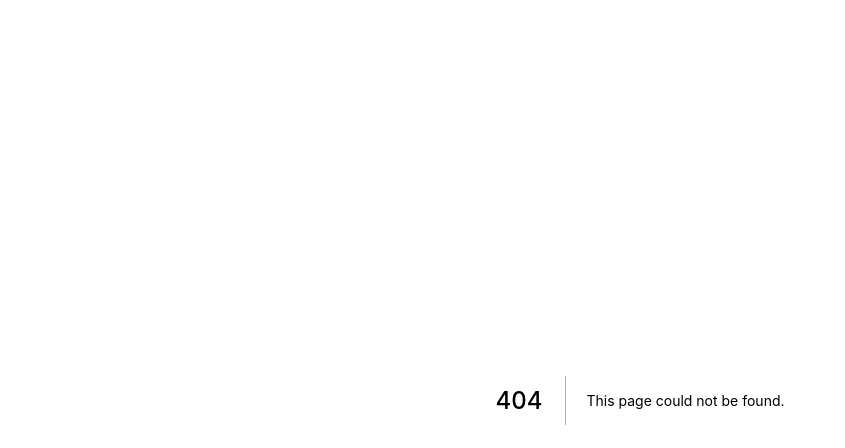
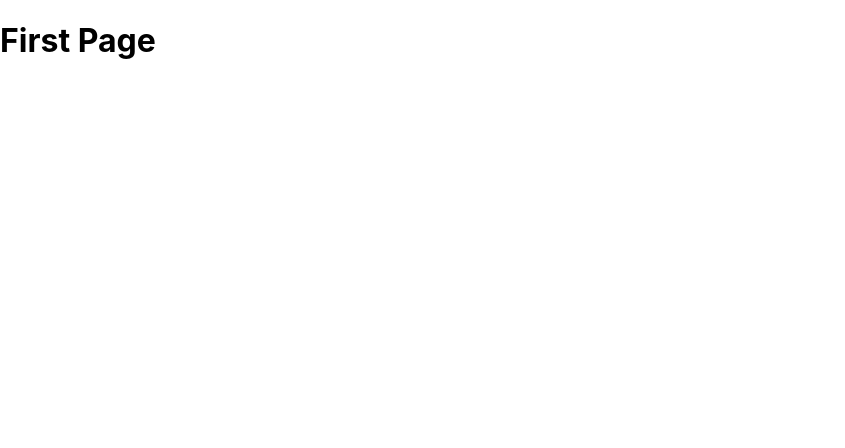
Before and after one commit to BAXMAY/nextjs-test, a Next.js app: page /posts/first-post in a window 1280 px wide. Before the commit this address had no page. Shown: the top 448 px of the page, without its empty margins (0-845 px from the left). Built offline with nearby package versions, Linux system fonts and the light colour scheme.

Commit message:
Add First Page

```diff
--- /dev/null
+++ b/pages/posts/first-post.js
@@ -0,0 +1,3 @@
+export default function FirstPost() {
+    return <h1>First Page</h1>
+}
```
Also changed, not shown: 1 other file (tests, documents, lock files or other folders).
